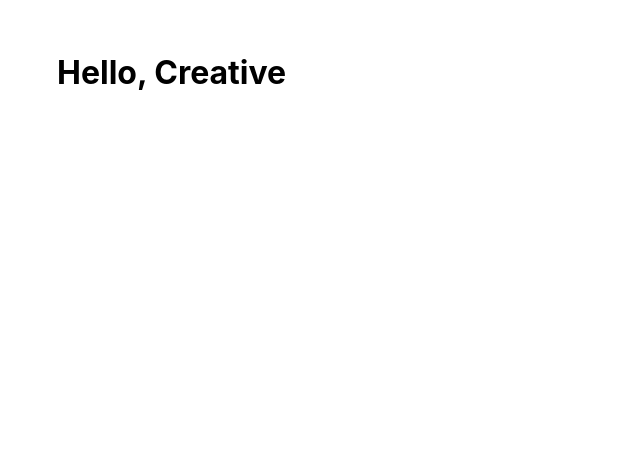
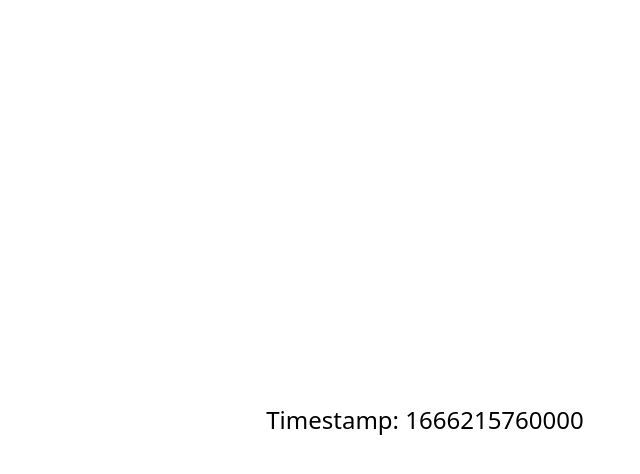
Before and after one commit to STNeto1/react-lab, a Next.js app: page / in a window 1280 px wide. Shown: the top 474 px of the page, without its empty margins (215-855 px from the left). Built offline with nearby package versions, Linux system fonts and the light colour scheme.

Commit message:
basic req

```diff
--- a/package.json
+++ b/package.json
@@ -17,8 +17,11 @@
     "@types/node": "18.11.2",
     "@types/react": "18.0.21",
     "@types/react-dom": "18.0.6",
+    "autoprefixer": "^10.4.12",
     "eslint": "8.25.0",
     "eslint-config-next": "12.3.1",
+    "postcss": "^8.4.18",
+    "tailwindcss": "^3.2.0",
     "typescript": "4.8.4"
   }
 }
--- a/pages/api/sum.ts
+++ /dev/null
@@ -1,12 +0,0 @@
-import type { NextApiRequest, NextApiResponse } from 'next'
-
-export default function handler(req: NextApiRequest, res: NextApiResponse) {
-  if (req.method !== 'POST') {
-    return res.status(405).json({ message: 'Apenas POST' })
-  }
-  const body = req.body
-  const a = typeof body.a === 'number' ? body.a : 0
-  const b = typeof body.b === 'number' ? body.b : 0
-
-  res.status(200).json({ sum: a + b })
-}
--- /dev/null
+++ b/pages/api/timestamp.ts
@@ -0,0 +1,14 @@
+import type { NextApiRequest, NextApiResponse } from 'next'
+
+export default async function handler(
+  req: NextApiRequest,
+  res: NextApiResponse
+) {
+  await sleep(1000)
+
+  res.status(200).json({ timestamp: Date.now() })
+}
+
+function sleep(ms: number) {
+  return new Promise((resolve) => setTimeout(resolve, ms))
+}
--- a/pages/index.tsx
+++ b/pages/index.tsx
@@ -1,9 +1,10 @@
 import type { NextPage } from 'next'
+import Timestamp from '../src/components/Timestamp'
 
 const Home: NextPage = () => {
   return (
-    <main className="container">
-      <h1>Hello, Creative</h1>
+    <main className="container mt-5 flex items-center justify-center h-screen">
+      <Timestamp />
     </main>
   )
 }
--- /dev/null
+++ b/postcss.config.js
@@ -0,0 +1,6 @@
+module.exports = {
+  plugins: {
+    tailwindcss: {},
+    autoprefixer: {},
+  },
+}
--- /dev/null
+++ b/src/components/Timestamp.tsx
@@ -0,0 +1,25 @@
+import { useEffect, useState } from 'react'
+
+export default function Timestamp() {
+  const [timestamp, setTimestamp] = useState(0)
+  const [loading, setLoading] = useState(true)
+
+  useEffect(() => {
+    fetch('/api/timestamp')
+      .then((res) => res.json())
+      .then((data) => {
+        setTimestamp(data.timestamp)
+        setLoading(false)
+      })
+  }, [])
+
+  if (loading) {
+    return <p className="text-2xl">Loading...</p>
+  }
+
+  return (
+    <div>
+      <p className="text-2xl">Timestamp: {timestamp}</p>
+    </div>
+  )
+}
--- a/src/styles/globals.css
+++ b/src/styles/globals.css
@@ -1,23 +1,3 @@
-html,
-body {
-  padding: 0;
-  margin: 0;
-  font-family: -apple-system, BlinkMacSystemFont, Segoe UI, Roboto, Oxygen,
-    Ubuntu, Cantarell, Fira Sans, Droid Sans, Helvetica Neue, sans-serif;
-}
-
-a {
-  color: inherit;
-  text-decoration: none;
-}
-
-* {
-  box-sizing: border-box;
-}
-
-
-.container {
-  max-width: 800px;
-  margin: 0 auto;
-  padding: 2rem;
-}
+@tailwind base;
+@tailwind components;
+@tailwind utilities;
--- /dev/null
+++ b/tailwind.config.js
@@ -0,0 +1,16 @@
+/** @type {import('tailwindcss').Config} */
+module.exports = {
+  content: [
+    './pages/**/*.{js,ts,jsx,tsx}',
+    './src/components/**/*.{js,ts,jsx,tsx}'
+  ],
+  theme: {
+    extend: {
+      container: {
+        center: true,
+        padding: '2rem'
+      }
+    }
+  },
+  plugins: []
+}
```
Also changed, not shown: 1 other file (tests, documents, lock files or other folders).
